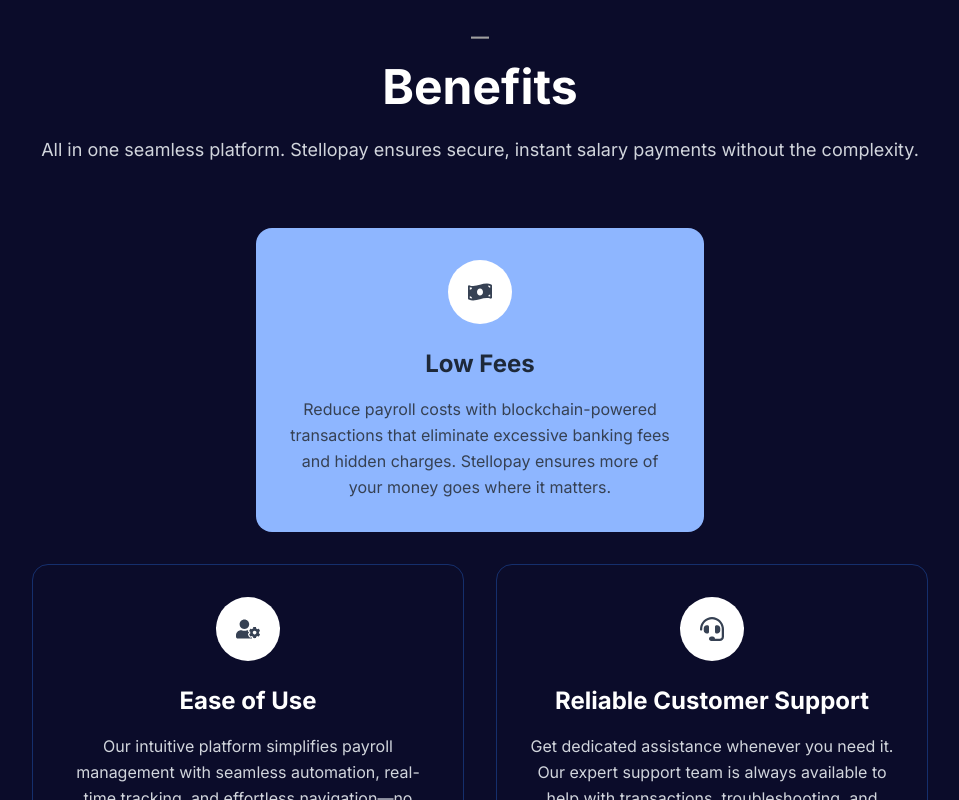
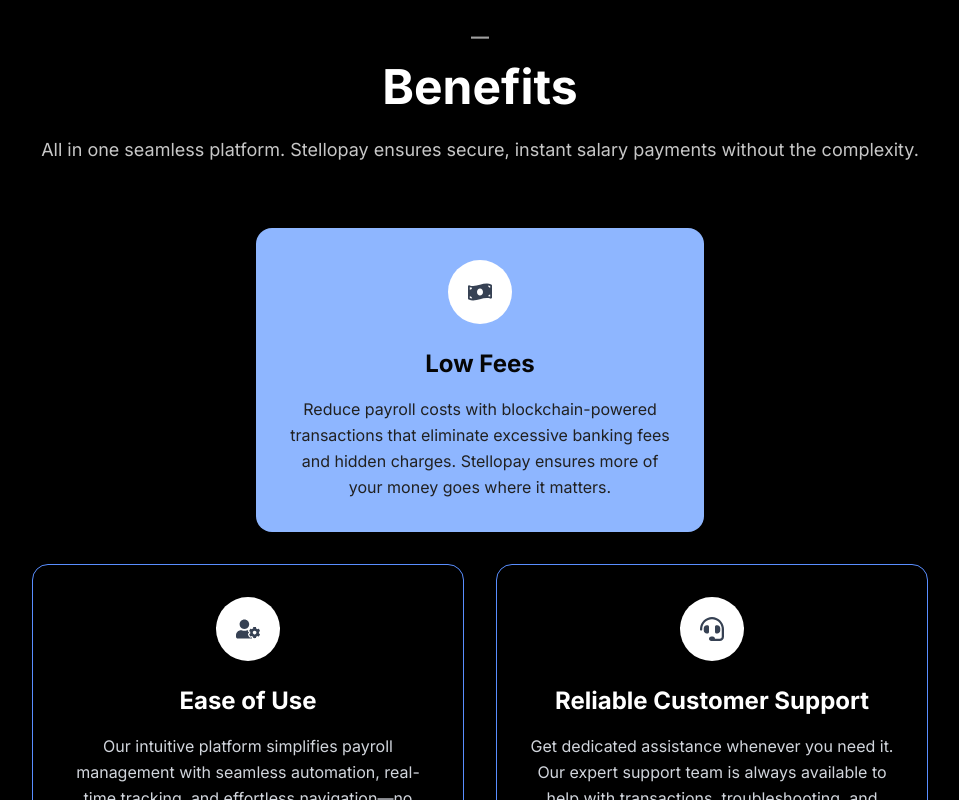
Before and after one commit to Stellopay/stellopay-frontend, a Next.js app: page / in a window 1280 px wide. Shown: the part 1660-2460 px from the top of the page, without its empty margins (160-1119 px from the left). Built offline with nearby package versions, Linux system fonts and the light colour scheme.

Commit message:
fix(UI): Align Benefits Section UI with Figma Design
Color updates, using custom color when needed

```diff
--- a/components/landing/benefits.tsx
+++ b/components/landing/benefits.tsx
@@ -26,11 +26,11 @@ const benefits = [
 
 export default function BenefitsSection() {
   return (
-    <section className="bg-[#0B0C2A] py-16 px-4 text-white min-h-screen">
+    <section className="bg-[#000000] py-16 px-4 text-white min-h-screen">
         <p className="text-lg font-bold block justify-center text-center text-[#A0A0A0] mb-3">—</p>
       <div className="text-center max-w-4xl mx-auto mb-16">
         <h2 className="text-5xl font-bold mb-6">Benefits</h2>
-        <p className="text-lg text-gray-300 leading-relaxed">
+        <p className="text-lg text-[#C7C7C7] leading-relaxed">
           All in one seamless platform. Stellopay ensures secure, instant salary payments without the complexity.
         </p>
       </div>
@@ -42,15 +42,15 @@ export default function BenefitsSection() {
             <div className="w-16 h-16 mx-auto mb-6 flex items-center justify-center rounded-full bg-white">
               {benefits[0].icon}
             </div>
-            <h3 className="text-2xl font-bold mb-4 text-gray-800">{benefits[0].title}</h3>
-            <p className="text-gray-700 leading-relaxed">{benefits[0].description}</p>
+            <h3 className="text-2xl font-bold mb-4 text-[#060606]">{benefits[0].title}</h3>
+            <p className="text-[#212121] leading-relaxed">{benefits[0].description}</p>
           </div>
         </div>
 
         {/* Bottom two cards */}
         <div className="grid grid-cols-1 md:grid-cols-2 gap-8 max-w-4xl mx-auto">
           {benefits.slice(1).map((benefit, index) => (
-            <div key={index} className="bg-transparent border border-blue-500/30 rounded-2xl p-8 text-center">
+            <div key={index} className="bg-transparent border border-[#598EFF] rounded-2xl p-8 text-center">
               <div className="w-16 h-16 mx-auto mb-6 flex items-center justify-center rounded-full bg-white">
                 {benefit.icon}
               </div>
```
